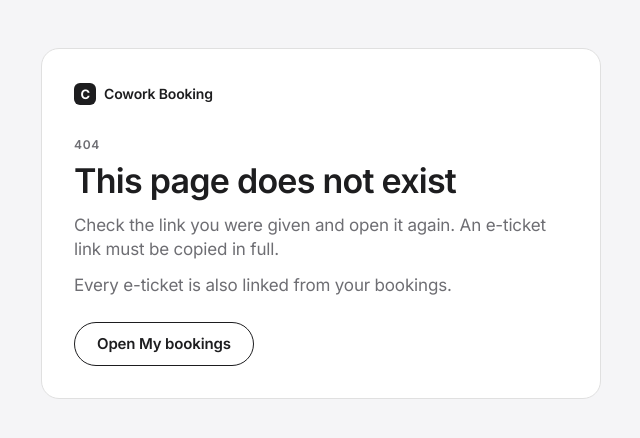
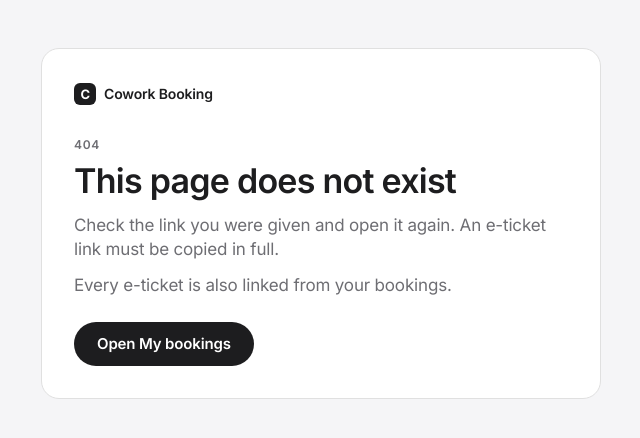
Before and after one commit to JedizR/cowork-booking-access, a Flask app: template templates/404.html in a window 1280 px wide. Shown: the top 438 px of the page, without its empty margins (319-959 px from the left). Run offline with Flask 3, Linux system fonts and the light colour scheme; the template is opened without the code that fills it: most values are stand-ins (such as "Sample title", 1, 10 or a date in 2020); parts of the project's set-up code (start-up, migrations or seed data) failed here and were passed over; some libraries are stand-ins or nearby versions.

Commit message:
style(access): the 404 page's one way back is the primary button

```diff
--- a/templates/404.html
+++ b/templates/404.html
@@ -11,7 +11,7 @@
         <h1 class="ticket-title" id="notfound-title">This page does not exist</h1>
         <p class="notfound-text">Check the link you were given and open it again. An e-ticket link must be copied in full.</p>
         <p class="notfound-text">Every e-ticket is also linked from your bookings.</p>
-        <a class="btn btn-secondary" href="{{ purchase_url }}/bookings/mine">Open My bookings</a>
+        <a class="btn btn-primary" href="{{ purchase_url }}/bookings/mine">Open My bookings</a>
       </div>
     </article>
   </main>
```
